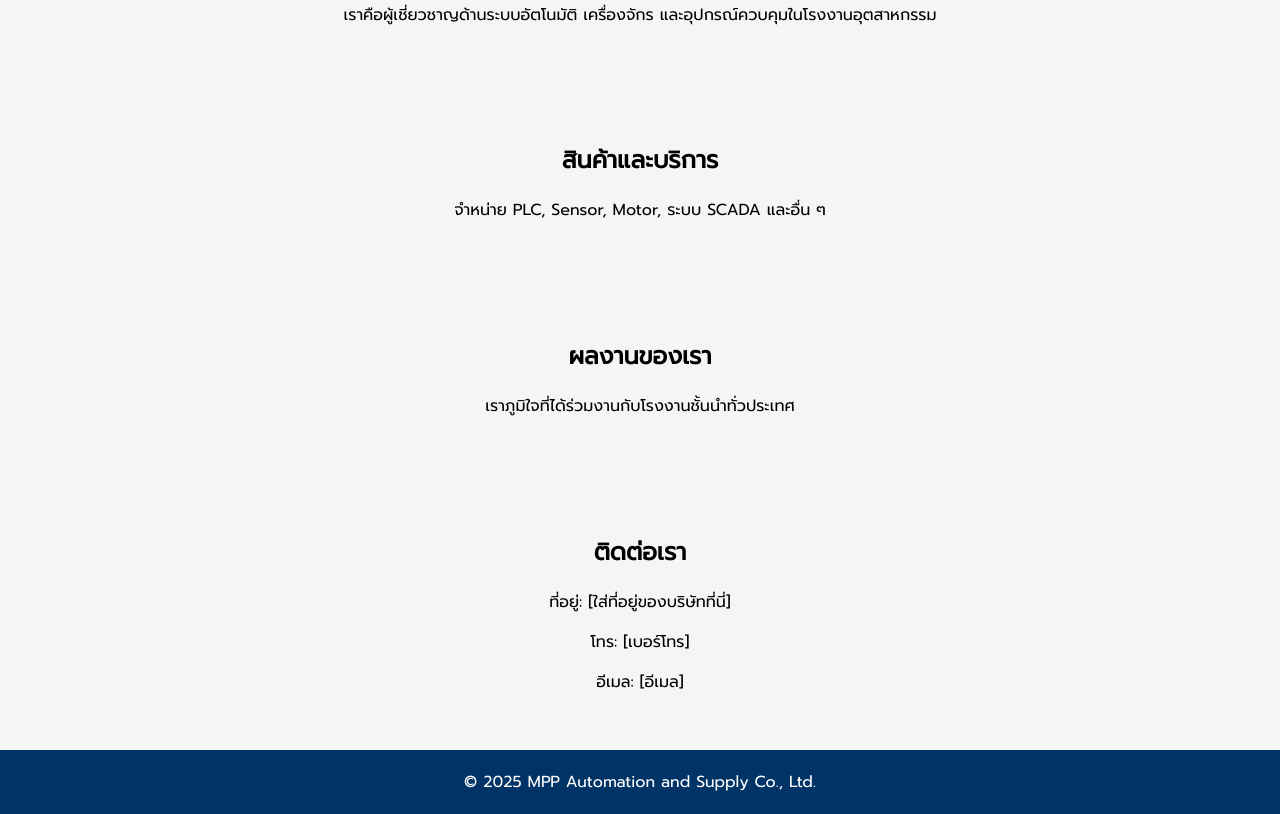
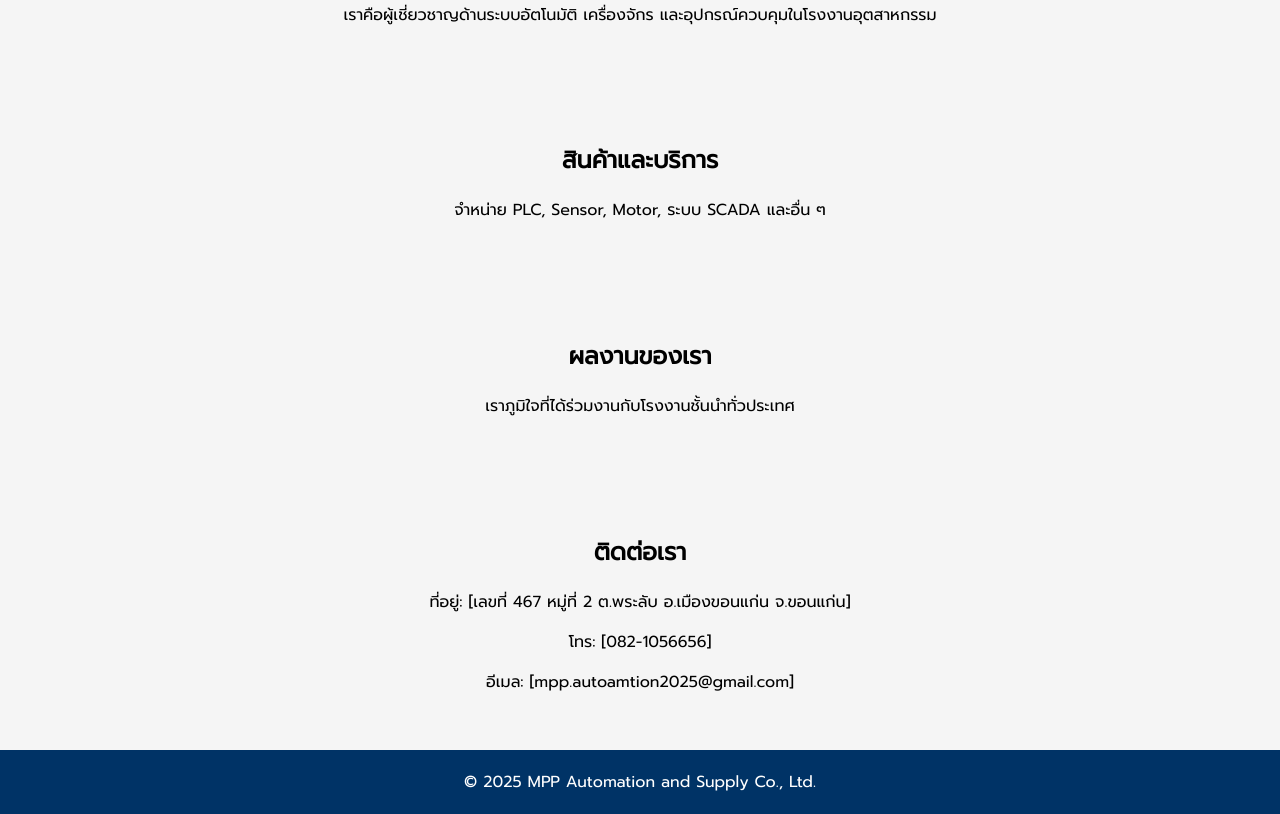
Before and after one commit to PisanKmitl/mpp-website, a plain HTML site: page index.html in a window 1280 px wide. Shown: the part 732-1546 px from the top of the page. Drawn offline with Linux system fonts and the light colour scheme.

Commit message:
Update index.html

```diff
--- a/index.html
+++ b/index.html
@@ -86,9 +86,9 @@
 
   <div class="section" id="contact">
     <h2>ติดต่อเรา</h2>
-    <p>ที่อยู่: [ใส่ที่อยู่ของบริษัทที่นี่]</p>
-    <p>โทร: [เบอร์โทร]</p>
-    <p>อีเมล: [อีเมล]</p>
+    <p>ที่อยู่: [เลขที่ 467 หมู่ที่ 2 ต.พระลับ อ.เมืองขอนแก่น จ.ขอนแก่น]</p>
+    <p>โทร: [082-1056656]</p>
+    <p>อีเมล: [mpp.autoamtion2025@gmail.com]</p>
   </div>
 
   <footer>
```
